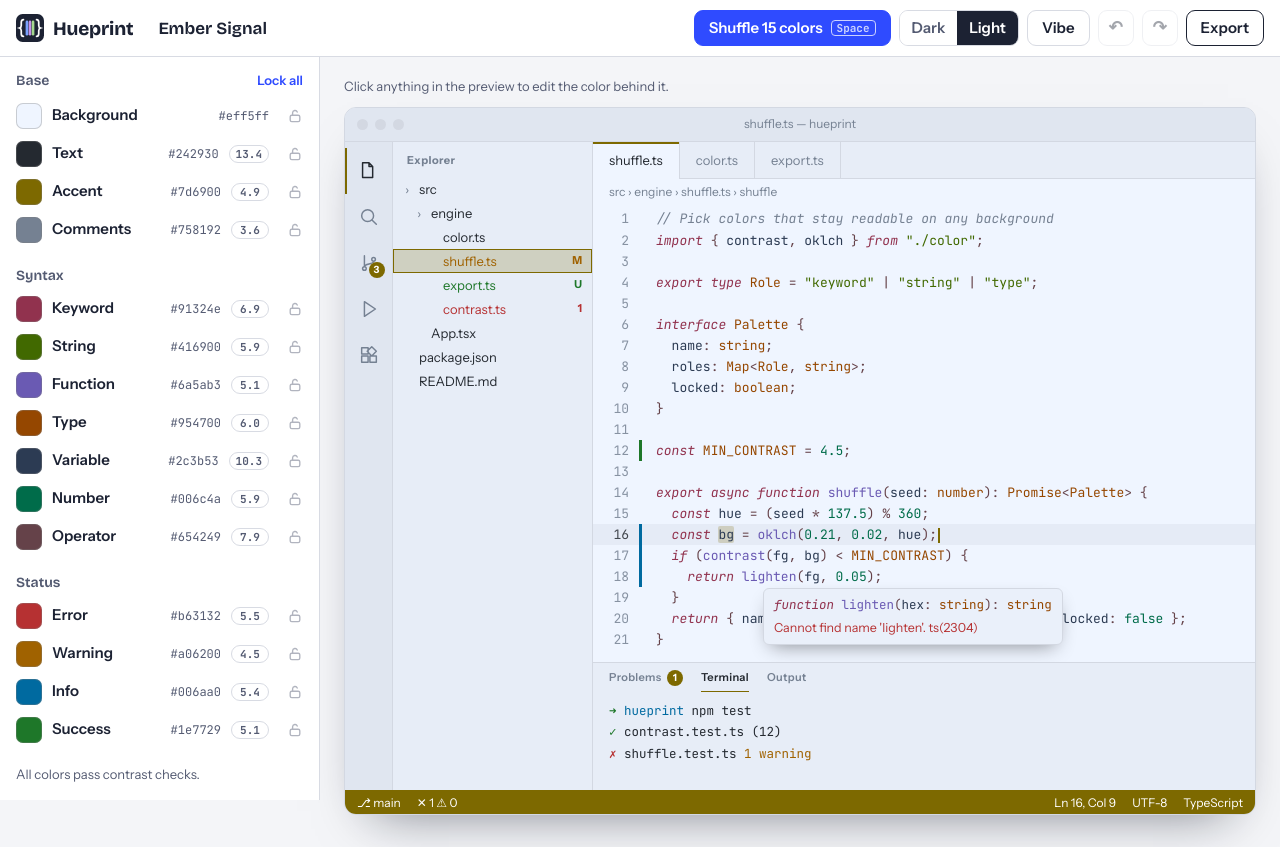
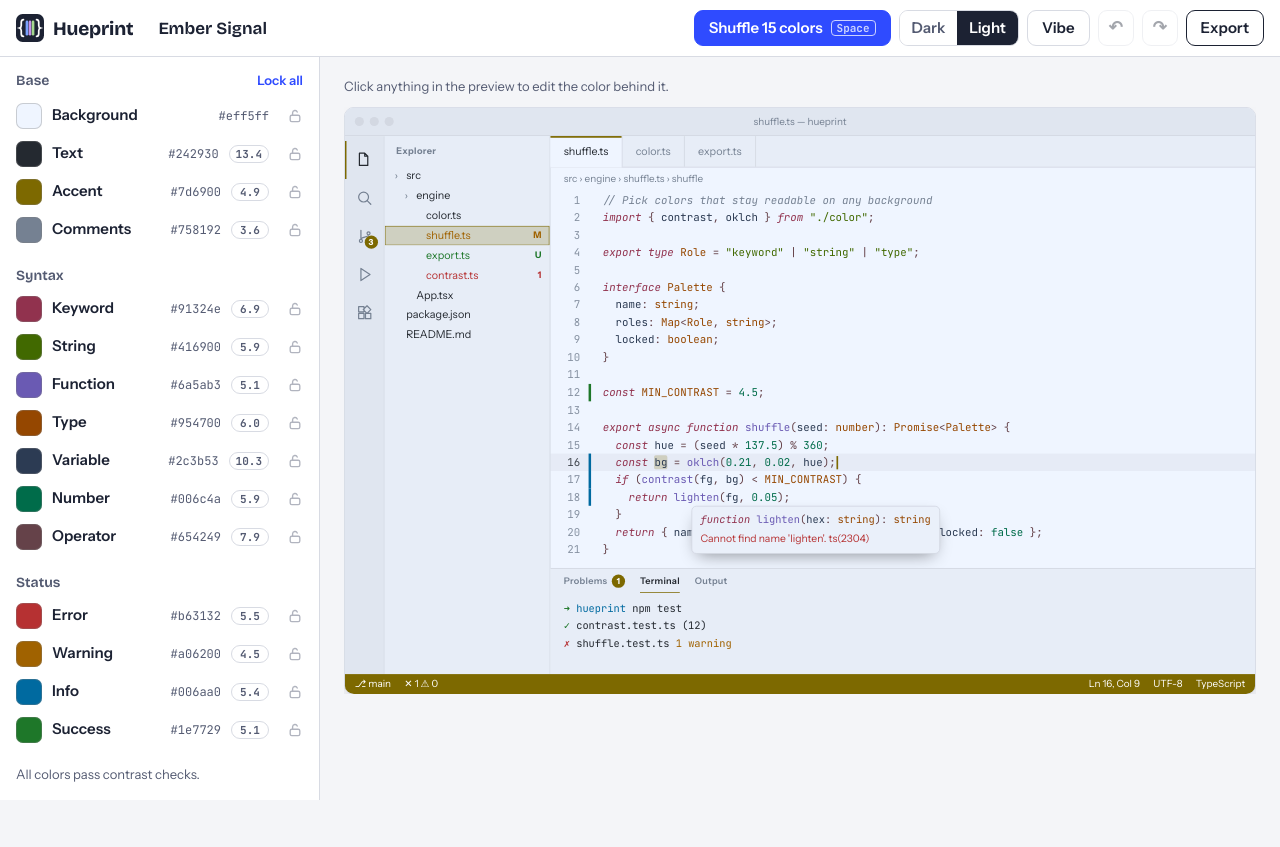
Before and after one commit to nathaliem/syntaxhue, a React (Vite) app in the folder app/: page / in a window 1280 px wide. After the commit the page ends 800 px from the top, so only its background shows below. Built offline with nearby package versions, Linux system fonts and the light colour scheme.

Commit message:
HP-509: scale preview to fit smaller viewports

```diff
--- a/app/src/App.tsx
+++ b/app/src/App.tsx
@@ -1,5 +1,6 @@
 import { useCallback, useEffect, useRef, useState } from "react";
 import { contrastIssues, shuffleLabel, unlockedCount, type RoleId } from "./engine/theme";
+import { FitToWidth } from "./preview/FitToWidth";
 import { Workbench } from "./preview/Workbench";
 import { ExportDialog } from "./ui/ExportDialog";
 import { RoleRail } from "./ui/RoleRail";
@@ -174,7 +175,9 @@ export default function App() {
             </div>
           )}
           <p className="stage-hint">Click anything in the preview to edit the color behind it.</p>
-          <Workbench theme={theme} selected={selected} highlighted={hovered} onPick={pick} />
+          <FitToWidth>
+            <Workbench theme={theme} selected={selected} highlighted={hovered} onPick={pick} />
+          </FitToWidth>
         </section>
       </div>
 
--- a/app/src/index.css
+++ b/app/src/index.css
@@ -455,6 +455,12 @@ code {
 }
 
 /* ---------- workbench preview ---------- */
+.wb-fit {
+  overflow: hidden;
+}
+.wb-fit-inner {
+  transform-origin: top left;
+}
 .wb {
   --hl-ring: #ff8a3d;
   border-radius: 12px;
@@ -711,22 +717,6 @@ code {
 .wb-st-right {
   margin-left: auto;
 }
-@media (max-width: 1100px) {
-  .wb-body {
-    grid-template-columns: 48px 160px 1fr;
-  }
-}
-@media (max-width: 640px) {
-  .wb-body {
-    grid-template-columns: 40px 1fr;
-  }
-  .wb-side {
-    display: none;
-  }
-  .wb-hover {
-    left: 60px;
-  }
-}
 
 /* ---------- export dialog ---------- */
 .export {
--- /dev/null
+++ b/app/src/preview/FitToWidth.tsx
@@ -0,0 +1,38 @@
+import { fitScale, LOGICAL_WIDTH } from "./fitScale";
+import { useLayoutEffect, useRef, useState, type ReactNode } from "react";
+
+export function FitToWidth({ children }: { children: ReactNode }) {
+  const outer = useRef<HTMLDivElement>(null);
+  const inner = useRef<HTMLDivElement>(null);
+  const [scale, setScale] = useState(1);
+  const [height, setHeight] = useState<number | null>(null);
+
+  useLayoutEffect(() => {
+    const o = outer.current;
+    const i = inner.current;
+    if (!o || !i || typeof ResizeObserver === "undefined") return;
+    const measure = () => {
+      const s = fitScale(o.clientWidth);
+      setScale(s);
+      setHeight(s < 1 ? i.offsetHeight * s : null);
+    };
+    measure();
+    const ro = new ResizeObserver(measure);
+    ro.observe(o);
+    ro.observe(i);
+    return () => ro.disconnect();
+  }, []);
+
+  const shrunk = scale < 1;
+  return (
+    <div ref={outer} className="wb-fit" style={shrunk && height !== null ? { height } : undefined} data-scale={scale}>
+      <div
+        ref={inner}
+        className="wb-fit-inner"
+        style={shrunk ? { width: LOGICAL_WIDTH, transform: `scale(${scale})` } : undefined}
+      >
+        {children}
+      </div>
+    </div>
+  );
+}
--- /dev/null
+++ b/app/src/preview/fitScale.ts
@@ -0,0 +1,8 @@
+/** The preview is laid out at this width. Narrower spaces scale it down instead of cropping it. */
+export const LOGICAL_WIDTH = 1100;
+
+/** How much to shrink content of `LOGICAL_WIDTH` to fit `available` pixels. Never enlarges. */
+export function fitScale(available: number): number {
+  if (!Number.isFinite(available) || available <= 0) return 1;
+  return Math.min(1, available / LOGICAL_WIDTH);
+}
```
Also changed, not shown: 1 other file (tests, documents, lock files or other folders).
